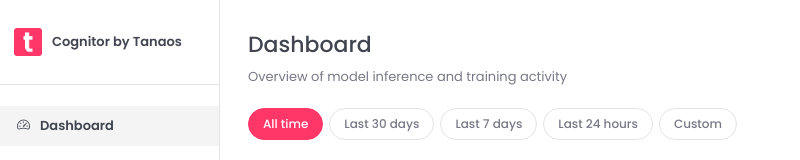
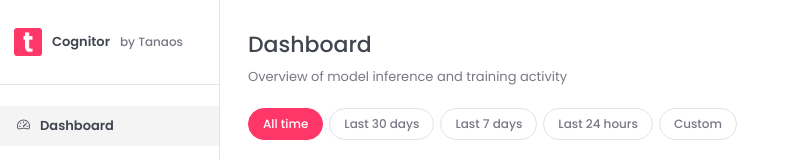
Before and after one commit to tanaos/cognitor, a Next.js app in the folder apps/frontend/: page / in a window 1280 px wide. Shown: the top 160 px of the page, without its empty margins (0-800 px from the left). Built offline with nearby package versions, Linux system fonts and the light colour scheme; no server answers.

Commit message:
make sidebar's position fixed

```diff
--- a/apps/frontend/src/app/components/Sidebar.module.css
+++ b/apps/frontend/src/app/components/Sidebar.module.css
@@ -1,13 +1,16 @@
 .sidebar {
     width: 220px;
-    min-height: 100vh;
     background: white;
     display: flex;
     flex-direction: column;
     padding: 2rem 0 1rem 0;
     flex-shrink: 0;
     border-right: 1px solid var(--border);
+    position: fixed;
+    top: 0;
+    left: 0;
     height: 100vh;
+    overflow-y: auto;
 }
 
 .brand {
@@ -26,6 +29,12 @@
     font-size: 13px;
     color: var(--font-color-dark);
     font-weight: 600;
+}
+
+.brandOther {
+    font-size: 12px;
+    color: var(--font-color-light);
+    font-weight: 500;
 }
 
 .nav {
--- a/apps/frontend/src/app/components/Sidebar.tsx
+++ b/apps/frontend/src/app/components/Sidebar.tsx
@@ -21,7 +21,7 @@ export default function Sidebar() {
             <div className={styles.brand}>
                 <Link href='/' className={styles.brandLink}>
                     <Image src='/logo.png' alt='Tanaos logo' width={28} height={28} />
-                    <span className={styles.brandName}>Cognitor by Tanaos</span>
+                    <span className={styles.brandName}>Cognitor</span> <span className={styles.brandOther}>by Tanaos</span>
                 </Link>
             </div>
             <nav className={styles.nav}>
--- a/apps/frontend/src/app/globals.css
+++ b/apps/frontend/src/app/globals.css
@@ -31,9 +31,9 @@ body {
 }
 
 .main-content {
-    flex: 1;
+    margin-left: 220px;
     padding: 2rem;
-    overflow-y: auto;
+    min-height: 100vh;
 }
 
 /* ─── Shared page-level styles ─── */
```
